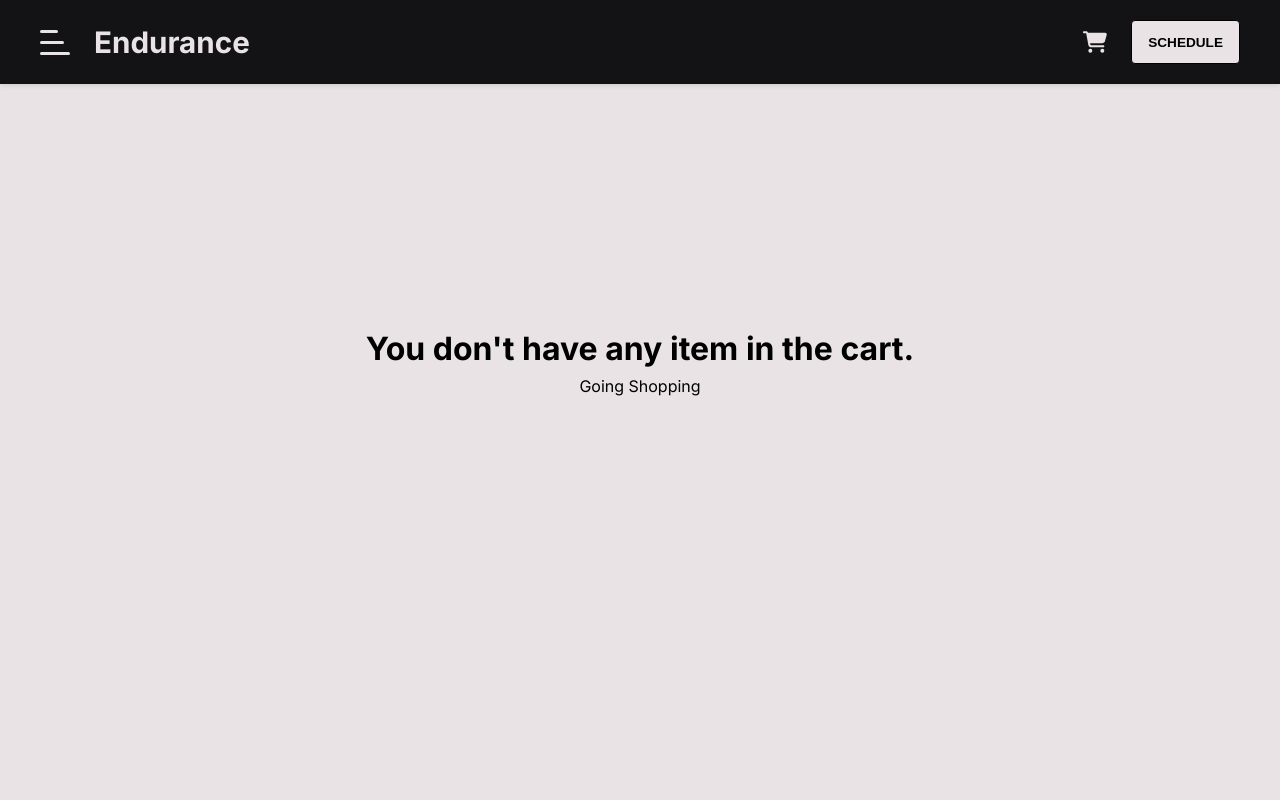
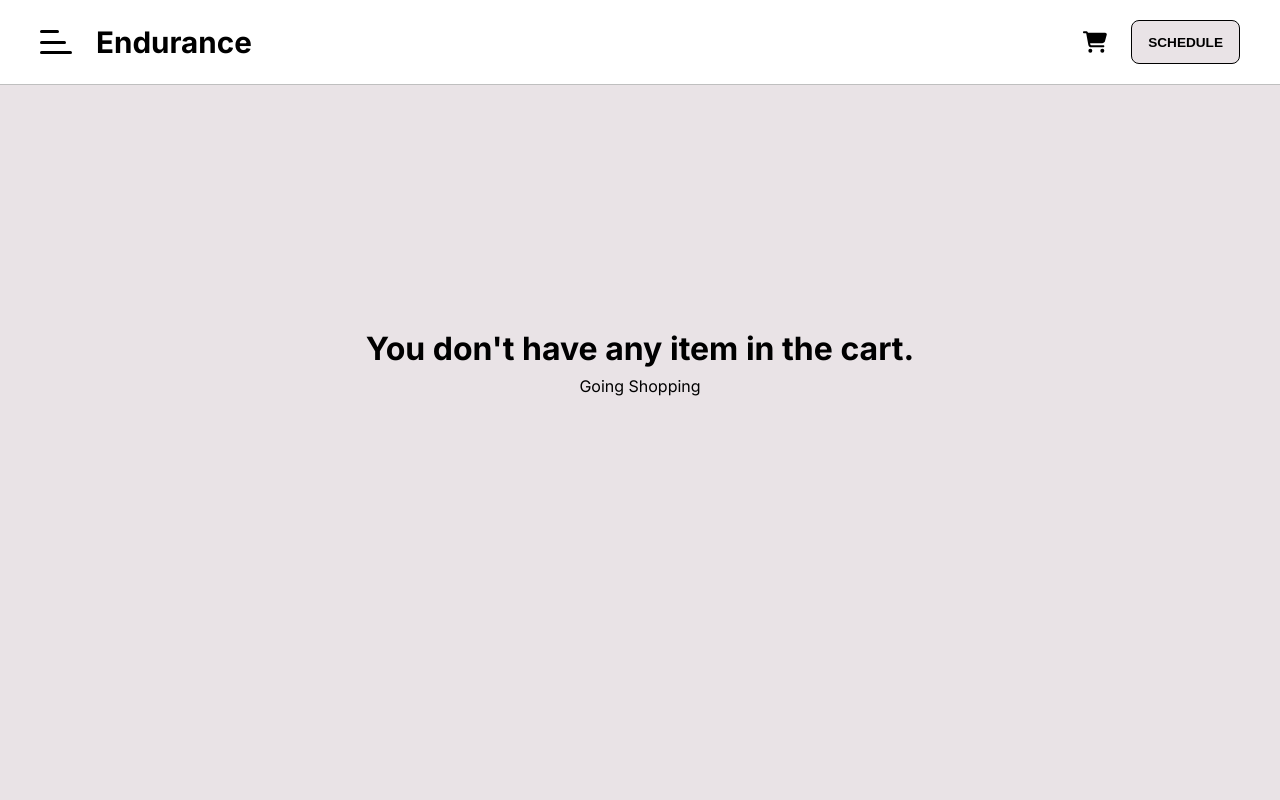
Before and after one commit to AndreSiboli/gym, a Next.js app: page /shop/cart in a window 1280 px wide. Shown: the top 800 px of the page. Built offline with nearby package versions, Linux system fonts and the light colour scheme; a web font is replaced by a local one.

Commit message:
Changing the navbar's customization - v1.0.5

```diff
--- a/src/app/components/Navbar/Index.tsx
+++ b/src/app/components/Navbar/Index.tsx
@@ -70,7 +70,7 @@ export default function Navbar() {
 
   return (
     <header
-      className={`${styles.header} ${isOnTop && styles.ontop} ${
+      className={`${styles.header} ${isOnTop && styles.ontop} ${isMenuActive && styles.active} ${
         isBase && styles.base
       }`}
     >
--- a/src/app/components/Navbar/Menu.tsx
+++ b/src/app/components/Navbar/Menu.tsx
@@ -5,6 +5,7 @@ import styles from "@/styles/Navbar/Menu.module.scss";
 import Link from "next/link";
 
 import { FaXTwitter, FaInstagram, FaYoutube, FaTiktok } from "react-icons/fa6";
+import { RiTiktokLine } from "react-icons/ri";
 import Dropdown from "../buttons/Dropdown";
 import LinkButton from "../links/LinkButton";
 
--- a/src/app/page.module.scss
+++ b/src/app/page.module.scss
@@ -62,7 +62,7 @@
 
 .workouts {
   min-height: 500px;
-  padding: 5em 2em;
+  padding: 7em 2em;
   background: var.$sec_color;
   color: var.$pri_text_color;
 
--- a/src/styles/Navbar/Index.module.scss
+++ b/src/styles/Navbar/Index.module.scss
@@ -2,17 +2,31 @@
 @use "@/styles/_dirs/mixins" as mix;
 
 .header {
-  background: var.$sec_color;
+  background: var.$lightest_color;
   width: 100%;
   padding: 1.25em 2em;
   position: fixed;
   z-index: 99;
-  transition: background 0.25s ease-in-out, box-shadow 0.15s ease-in-out;
-  box-shadow: 0 1px 5px #0002;
+  transition: background 0.25s ease-in-out, border-bottom 0.15s ease-in-out;
 
   &.ontop.base {
     background: transparent;
-    box-shadow: none;
+  }
+
+  &:not(.ontop),
+  &:not(.base) {
+    border-bottom: 1px solid lighten($color: var.$sec_text_color, $amount: 75);
+
+    h1,
+    .header_cart svg {
+      color: var.$sec_text_color;
+    }
+
+    .header_hamburger {
+      .trace {
+        background: var.$sec_text_color;
+      }
+    }
   }
 
   &_container {
@@ -29,8 +43,8 @@
   }
 
   &_hamburger {
-    width: 30px;
-    height: 25px;
+    width: 32px;
+    height: 24px;
     position: relative;
     cursor: pointer;
     z-index: 99;
@@ -50,7 +64,7 @@
       }
 
       &:nth-child(2) {
-        top: calc((25px / 2) - (3px / 2));
+        top: calc((24px / 2) - (3px / 2));
         left: 0;
         width: 80%;
       }
@@ -69,9 +83,11 @@
 
     &.active {
       .trace {
+        background: var.$pri_text-color !important;
+
         &:first-child,
         &:last-child {
-          top: calc(25px / 2 - 3px / 2);
+          top: calc(24px / 2 - 3px / 2);
           width: 100%;
         }
 
@@ -111,10 +127,15 @@
   &_cart {
     color: var.$pri_text-color;
     font-size: 1.5em;
-    z-index: 99;
 
     svg {
       display: block;
     }
   }
+
+  &.active {
+    h1 {
+      color: var.$pri_text_color;
+    }
+  }
 }
--- a/src/styles/Navbar/Menu.module.scss
+++ b/src/styles/Navbar/Menu.module.scss
@@ -3,10 +3,7 @@
 .menu {
   visibility: hidden;
   position: fixed;
-  top: 0;
-  right: 0;
-  left: 0;
-  bottom: 0;
+  inset: 0;
   color: #fff;
   z-index: 90;
 
--- a/src/styles/_dirs/_variables.scss
+++ b/src/styles/_dirs/_variables.scss
@@ -1,5 +1,5 @@
 $pri_color: #e9e3e6;
-$sec_color: #131316;
+$sec_color: #141212;
 $accent-color-warm: #fb3322;
 $accent-color-cold: #00755f;
 $darkest_color: #000;
--- a/src/styles/links/LinkButton.module.scss
+++ b/src/styles/links/LinkButton.module.scss
@@ -4,19 +4,19 @@
 .link {
   display: inline-block;
   padding: 0.75em 1em;
-  border-radius: 0.25em;
+  border-radius: 0.5em;
   cursor: pointer;
   font-weight: bold;
   border: 1px solid #000;
-  transition: 0.25s ease-in-out;
+  transition: border-color 0.25s ease-in-out;
   position: relative;
   width: 100%;
   background: var.$pri_color;
   text-align: center;
 
   > span {
-    z-index: 5;
-    transition: 0.15s ease-in-out;
+    z-index: 2;
+    transition: color 0.15s ease-in-out;
     position: relative;
     font-size: 0.85em;
   }
@@ -30,7 +30,7 @@
     top: 0;
     left: 0;
     border-radius: 0.2em;
-    transition: 0.25s ease-in-out;
+    transition: width 0.25s ease-in-out;
   }
 
   @include mix.OnlyPc {
@@ -43,7 +43,6 @@
 
       &:after {
         width: 100%;
-        z-index: 1;
       }
     }
   }
```
